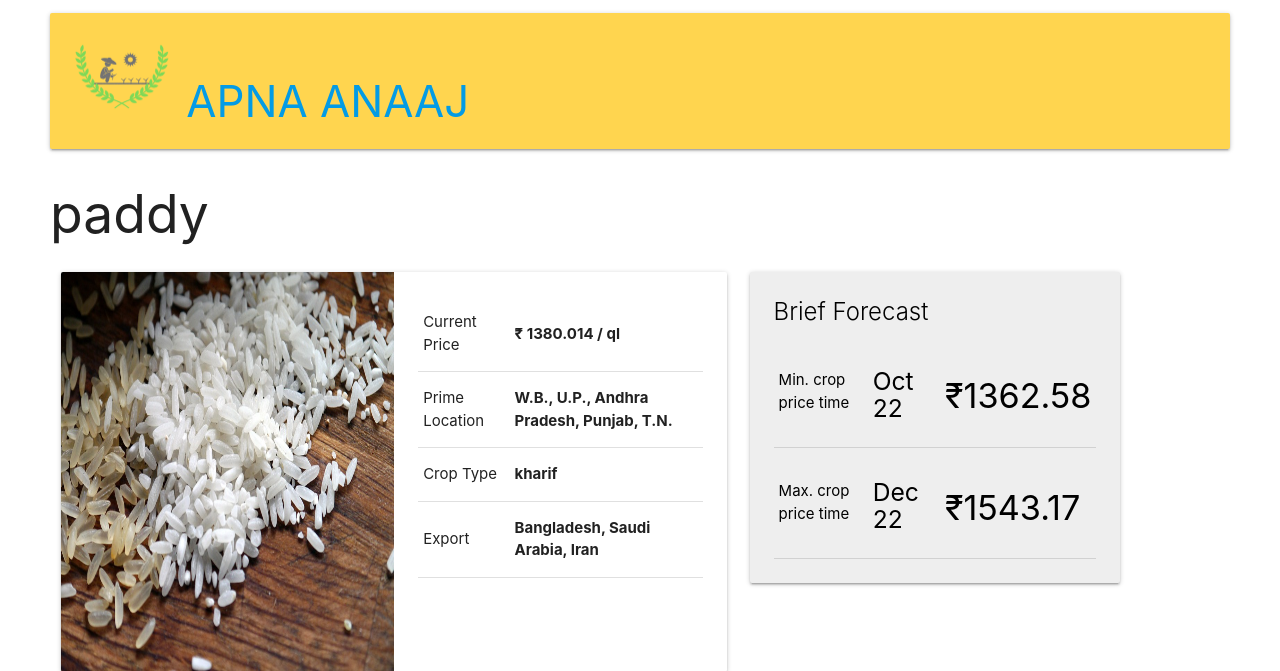
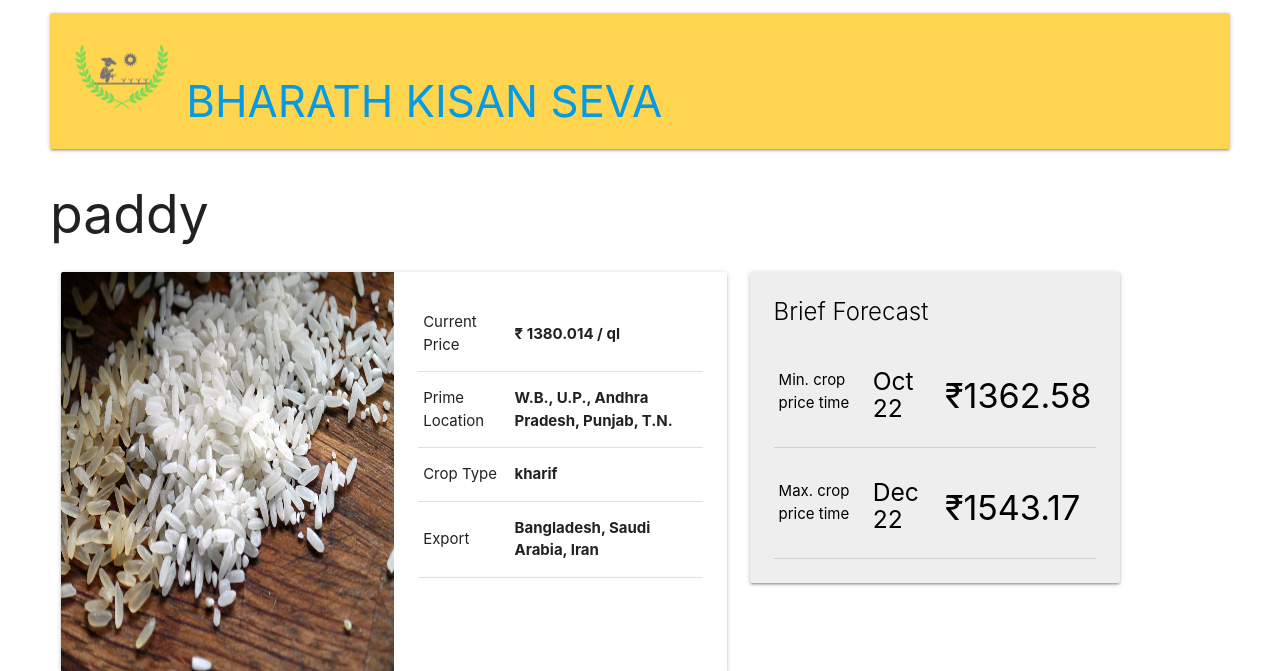
Before and after one commit to RAKESHKUMARPUDI/India-Farmer-Consultancy, a Flask app: page /commodity/paddy in a window 1280 px wide; the page is wider, and only the part inside the window is pictured. Shown: the top 671 px of that part. Run offline with Flask 2, Linux system fonts and the light colour scheme; some libraries are stand-ins or nearby versions.

Commit message:
Update commodity.html

```diff
--- a/templates/commodity.html
+++ b/templates/commodity.html
@@ -19,7 +19,7 @@
     <div class="nav-wrapper">
 
 		<h3 class="card-panel #ffd54f amber lighten-2 center valign-wrapper center"><a class="brand-logo  #ffd54f-text text-lighten-4" href="#"><img alt="" src="/static/ApnaAnaajLogo.png" height="100px" width="100px" class="responsive-img" />
-          <span>APNA ANAAJ</span></a>
+          <span>BHARATH KISAN SEVA</span></a>
           </a></h3><h3>
 
 	</div>
```
